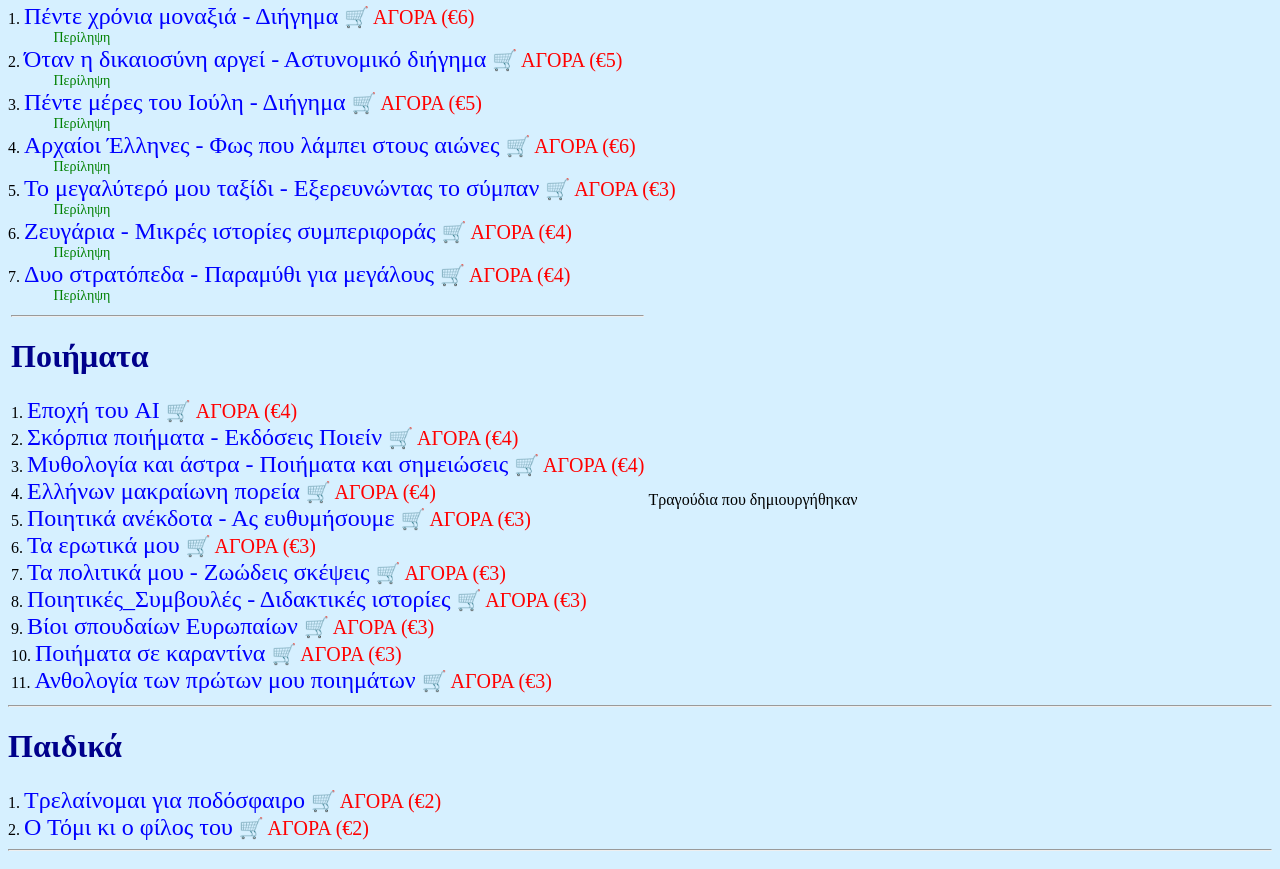
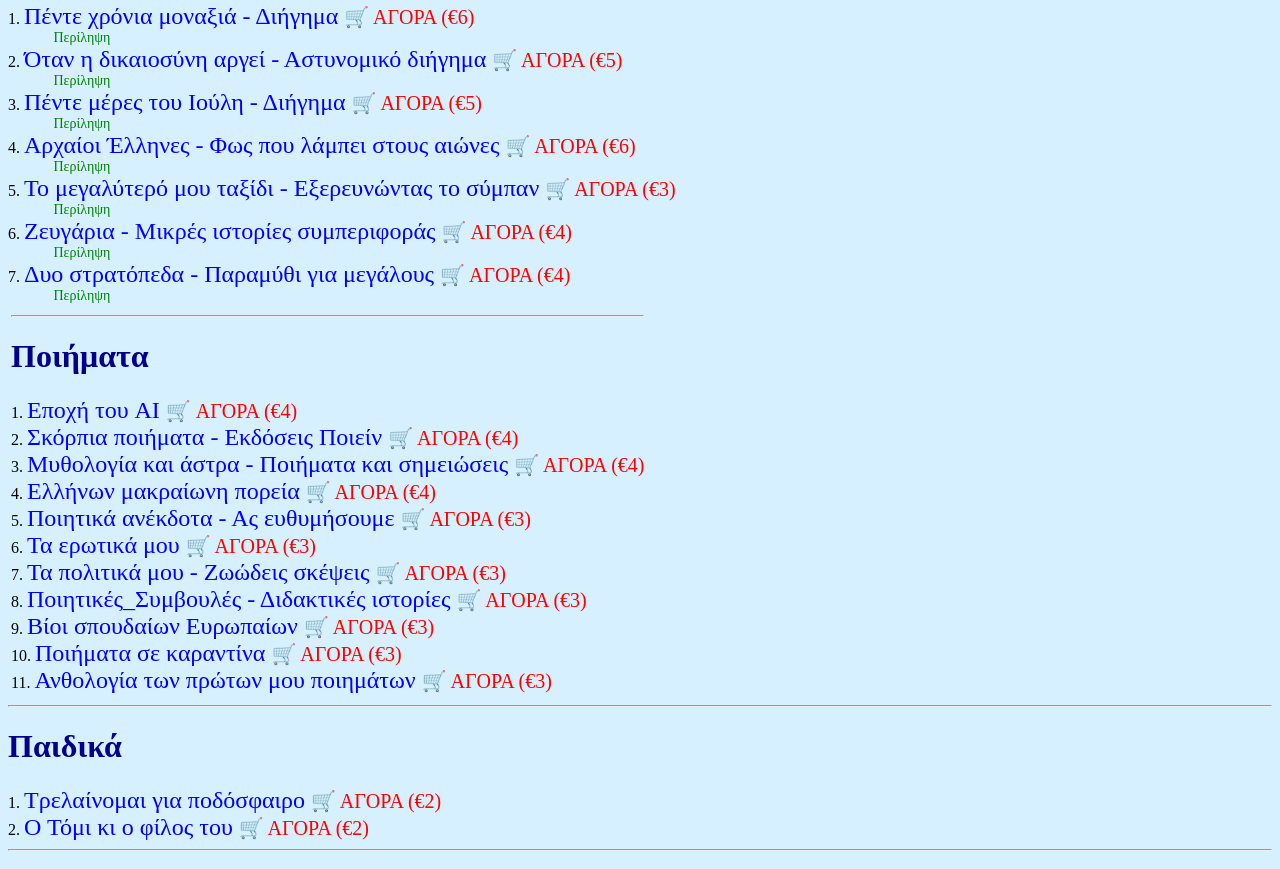
Before and after one commit to jprgks62/jprgks62.github.io, a plain HTML site: page index.html in a window 1280 px wide. Shown: the part 445-1314 px from the top of the page. Drawn offline with Linux system fonts and the light colour scheme.

Commit message:
Update index.html

```diff
--- a/index.html
+++ b/index.html
@@ -428,7 +428,7 @@ color:red;font-size:20px;">
 
 </td>
 <td width="45%">
- Tραγούδια που δημιουργήθηκαν
+<!-- Tραγούδια που δημιουργήθηκαν  -->
 </td>
 </tr>
 </table>
```
